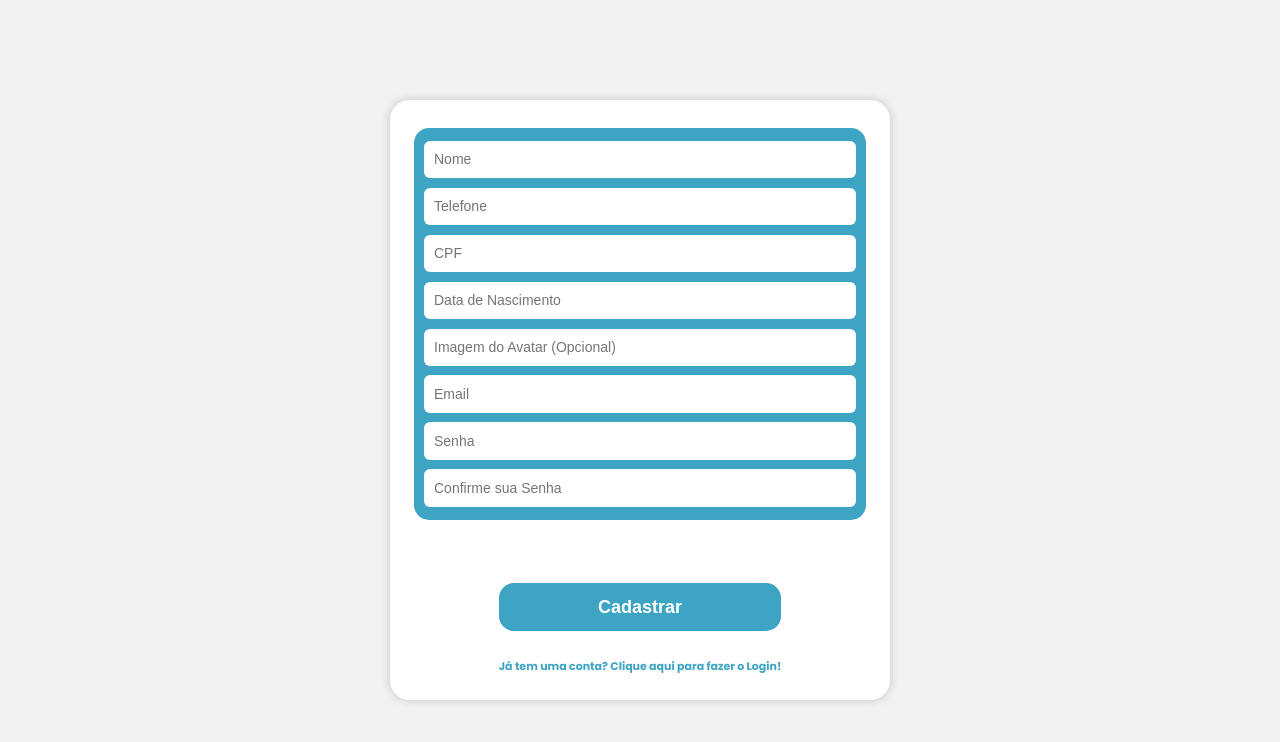
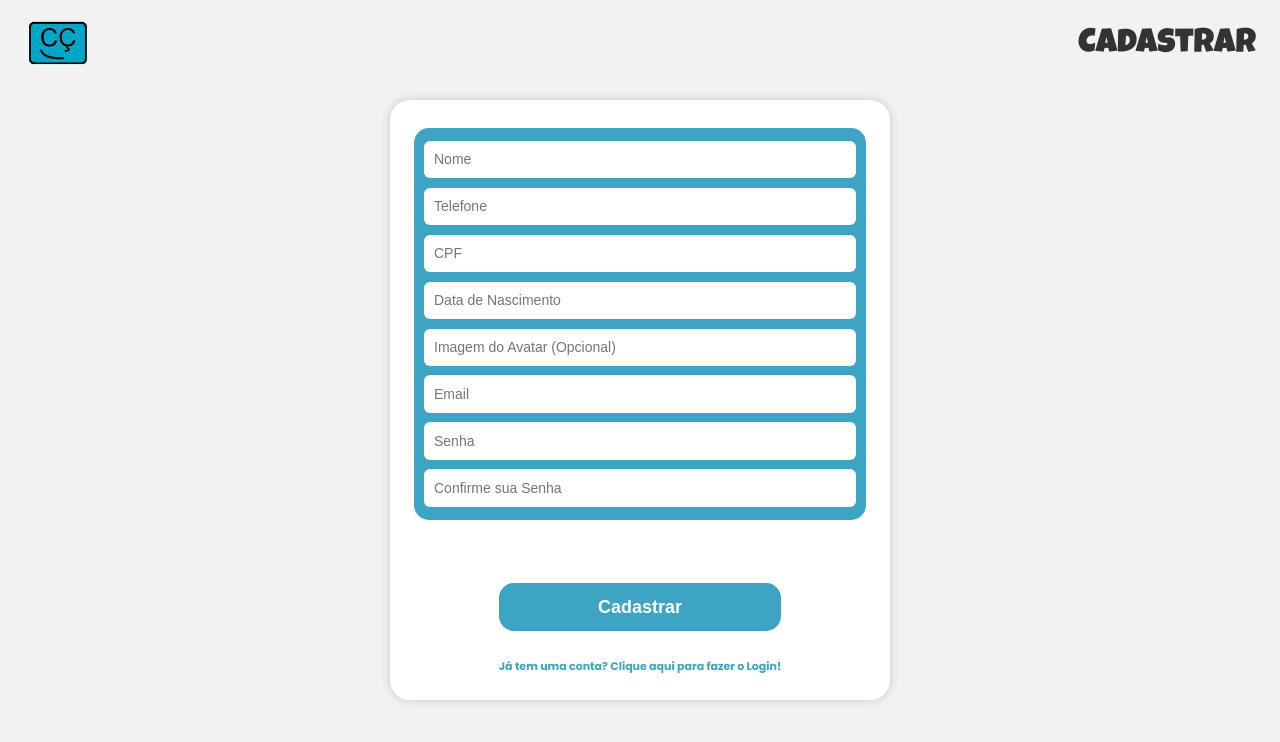
Before and after one commit to Kevinmsouza/Cabecudos-front, a React (Create React App) app: page /sign-up in a window 1280 px wide. Shown: the top 742 px of the page. Built offline with nearby package versions, Linux system fonts and the light colour scheme; no server answers.

Commit message:
register component page implemented

```diff
--- a/src/components/pages/SignUp.js
+++ b/src/components/pages/SignUp.js
@@ -1,6 +1,7 @@
 import { useState } from "react";
 import { useHistory } from "react-router";
-import { SignContainer } from "../shared/styledComponents.js";
+import { SignContainer, FormLogo } from "../shared/styledComponents.js";
+import Logo from '../../assets/logo2.png';
 import { sendUserData } from "../../services/Cabecudos.js";
 import styled from "styled-components";
 
@@ -14,6 +15,7 @@ export default function SignUp() {
 
     function register(e) {
         e.preventDefault();
+        if( !data.name || !data.password || !data.cpf || !confirmPassword || !data.email ) return alert('Preencha os campos obrigatórios!');
         const { cpf, password, } = data;
         let trimmedCpf = cpf.replace(/[-|.]/g,'');
         if (password !== confirmPassword) {
@@ -42,6 +44,10 @@ export default function SignUp() {
 
     return(
         <SignContainer>
+            <FormLogo>
+                <img alt='logo' src={Logo} onClick={()=>history.push('/')} ></img>
+                <p onClick={register} >Cadastrar</p>
+            </FormLogo>
             <SignStyles onSubmit={register}>
                 <InputWrapper>
                     <PopInput placeholder="Nome" type="text" value={data.name} onChange={(e)=>setData({...data, name: e.target.value})} required ></PopInput>
@@ -101,7 +107,7 @@ const PopInput = styled.input`
 `
 
 const SignStyles=styled.form`
-    /* font-family: "Poppins", sans-serif; */
+    position: relative;
     width:100%;
     height: 75%;
     max-width: 500px;
--- a/src/components/shared/styledComponents.js
+++ b/src/components/shared/styledComponents.js
@@ -8,5 +8,24 @@ const SignContainer = styled.div`
     align-items: center;
     justify-content: center;
 `
+const FormLogo = styled.div`
+    position: absolute;
+    z-index: 10;
+    top:0;
+    right:0;
+    width:100%;
+    font-family: 'Luckiest Guy', cursive;
+    display: flex;
+    justify-content: space-between;
+    align-items: center;
+    padding: 10px 24px;
+    img{
+        width: 70px;
+    }
+    p{
+        font-size: 34px;
+        color: #333;
+    }
+`
 
-export { SignContainer };
+export { SignContainer, FormLogo };
```
